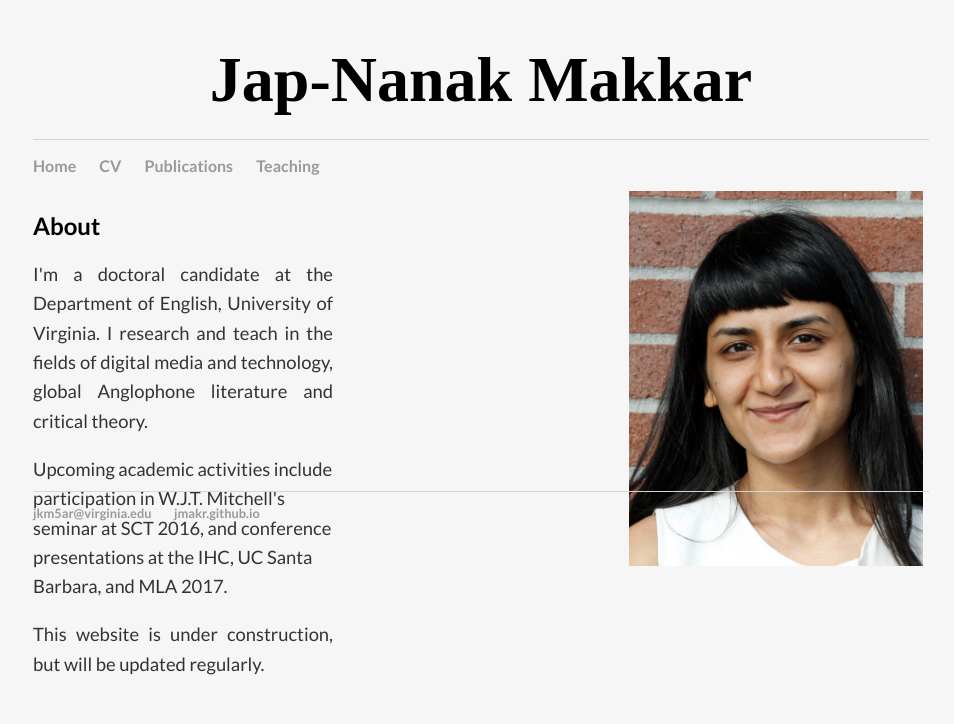
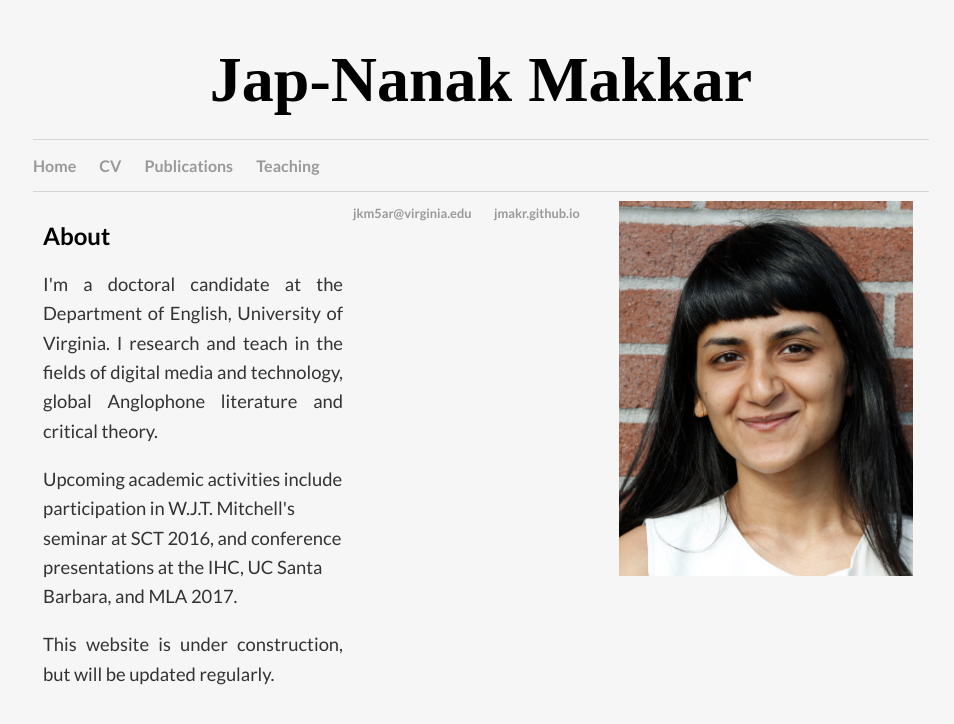
Before and after one commit to jmakr/jmakr.github.io, a Jekyll site: the page built from index.html, in a window 1280 px wide. Shown: the top 724 px of the page, without its empty margins (159-1113 px from the left). Built offline with Jekyll 4.4.1, drawn with Linux system fonts in a browser that asks for light colours.

Commit message:
Update main.css

```diff
--- a/css/main.css
+++ b/css/main.css
@@ -53,6 +53,7 @@ p {
     width: 300px;
     height: 300px;
     float: left;
+    padding:10px;
 
 }
 
@@ -60,15 +61,12 @@ p {
     width: 300px;
     height: 300px;
     float:right;
+    padding:10px;
 
 }
 
 footer {
-     clear: both;
-    position: relative;
-    z-index: 10;
-    height: 3em;
-    margin-top: -3em;
+
     border-top: 1px solid #d5d5d5;
     font-size: .8em;
 }
```
